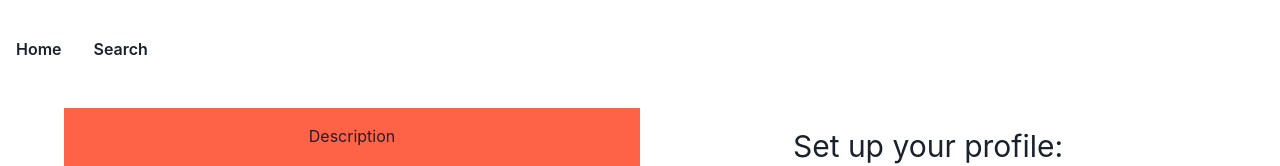
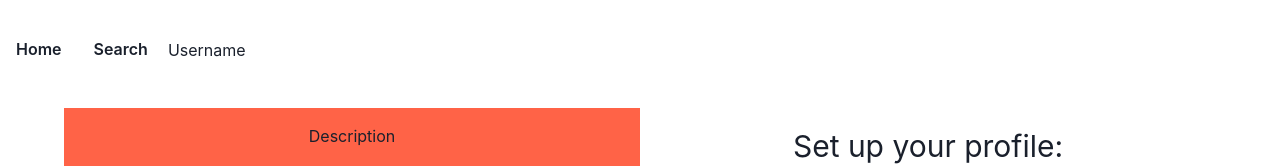
Before and after one commit to Green-Avocado/Language-Exchange, a React (Create React App) app in the folder frontend/: page / in a window 1280 px wide. Shown: the top 166 px of the page. Built offline with nearby package versions, Linux system fonts and the light colour scheme.

Commit message:
name added to nav bar

```diff
--- a/frontend/src/components/NavBar.js
+++ b/frontend/src/components/NavBar.js
@@ -1,4 +1,5 @@
 import { useState, React } from 'react'
+import { Text } from '@chakra-ui/react'
 import { Button, Flex, IconButton, Link, Box } from '@chakra-ui/react'
 import { HamburgerIcon, CloseIcon } from '@chakra-ui/icons'
 
@@ -37,6 +38,13 @@ const NavBar = () => {
                     Search
                 </Button>
             </Link>
+            <Text
+                as='a'
+                my={7}
+                w='100%'
+                ml={1}
+                >Username</Text>
+
             </Flex>
             <IconButton
                 aria-label='Open Menu'
@@ -95,6 +103,13 @@ const NavBar = () => {
                     Search
                 </Button>
             </Link>
+            <Text
+                as='a'
+                my={7}
+                w='100%'
+                ml={1}
+                >Username</Text>
+
             </Flex>
             </Flex>
         </Flex>
```
